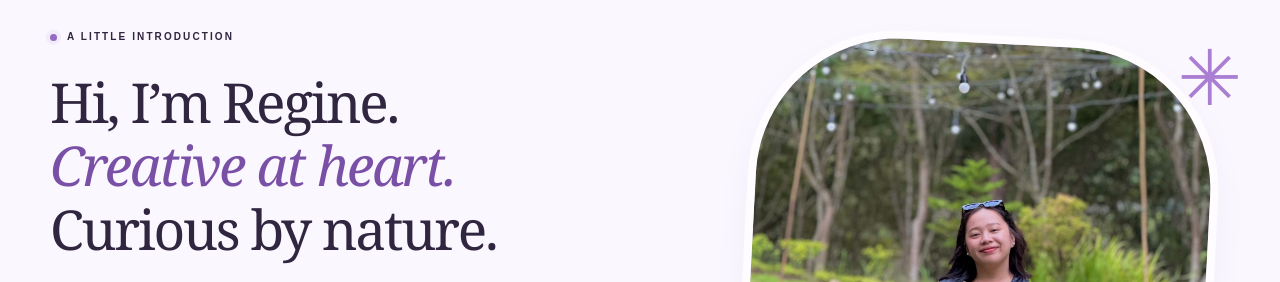
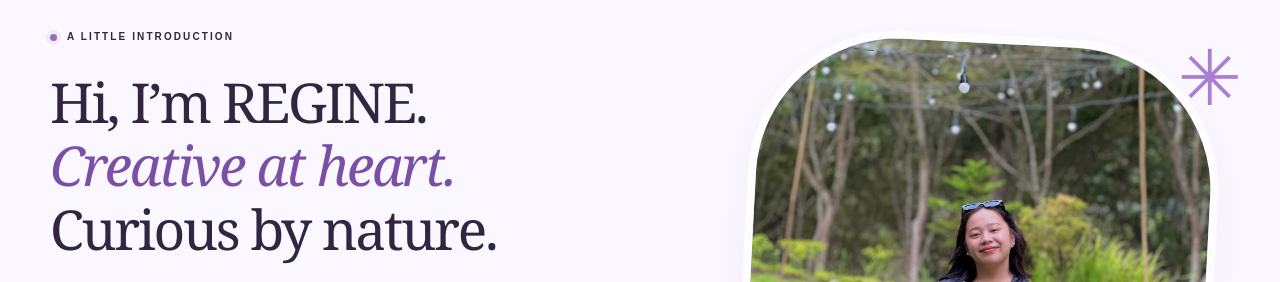
Before and after one commit to reginekriscadiao-dev/personal-cv, a plain HTML site: page index.html in a window 1280 px wide. Shown: the part 153-435 px from the top of the page. Drawn offline with Linux system fonts and the light colour scheme.

Commit message:
Change introduction heading

```diff
--- a/index.html
+++ b/index.html
@@ -20,7 +20,7 @@
     <section class="hero" aria-labelledby="hero-title">
       <div class="hero-copy">
         <p class="eyebrow"><span class="status-dot"></span> A LITTLE INTRODUCTION</p>
-        <h1 id="hero-title">Hi, I’m Regine.<br><em>Creative at heart.</em><br>Curious by nature.</h1>
+        <h1 id="hero-title">Hi, I’m REGINE.<br><em>Creative at heart.</em><br>Curious by nature.</h1>
         <p class="intro">I’m <strong>Regine Kris Cadiao</strong>, a fourth-year Information Technology student exploring the space where technology and creativity meet.</p>
         <div class="hero-actions"><a class="button" href="#education">Explore my CV <span aria-hidden="true">↗</span></a><a class="text-link" href="#toolkit">My creative toolkit <span aria-hidden="true">↓</span></a></div>
         <div class="hero-details"><span>20 years old</span><span>Santo Tomas, Davao del Norte, PH</span></div>
```
